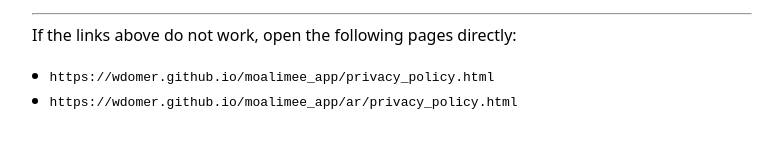
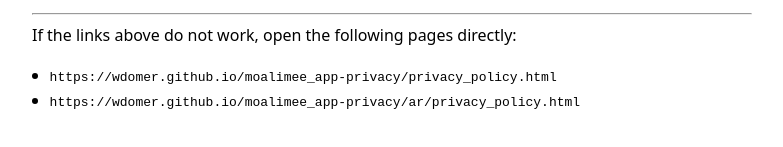
Before and after one commit to wdomer/moalimee_app-privacy, a plain HTML site: page index.html in a window 1280 px wide. Shown: the part 167-314 px from the top of the page, without its empty margins (248-1031 px from the left). Drawn offline with Linux system fonts and the light colour scheme.

Commit message:
Update privacy policy links in index.html

```diff
--- a/index.html
+++ b/index.html
@@ -16,14 +16,14 @@
     <h1>Privacy Policy / سياسة الخصوصية</h1>
     <p>Please choose a language — يرجى اختيار اللغة</p>
     <ul>
-      <li><a href="/moalimee_app/privacy_policy.html">English</a></li>
-      <li><a href="/moalimee_app/ar/privacy_policy.html">العربية</a></li>
+      <li><a href="privacy_policy.html">English</a></li>
+      <li><a href="ar/privacy_policy.html">العربية</a></li>
     </ul>
     <hr>
     <p>If the links above do not work, open the following pages directly:</p>
     <ul>
-      <li><code>https://wdomer.github.io/moalimee_app/privacy_policy.html</code></li>
-      <li><code>https://wdomer.github.io/moalimee_app/ar/privacy_policy.html</code></li>
+      <li><code>https://wdomer.github.io/moalimee_app-privacy/privacy_policy.html</code></li>
+      <li><code>https://wdomer.github.io/moalimee_app-privacy/ar/privacy_policy.html</code></li>
     </ul>
   </body>
 </html>
```
